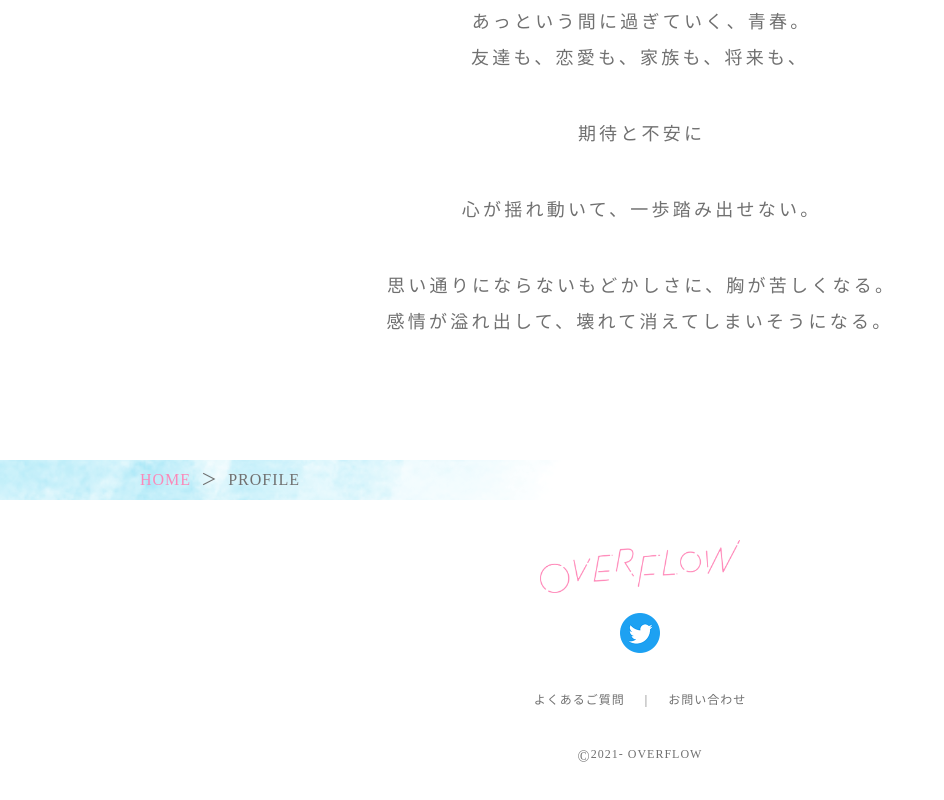
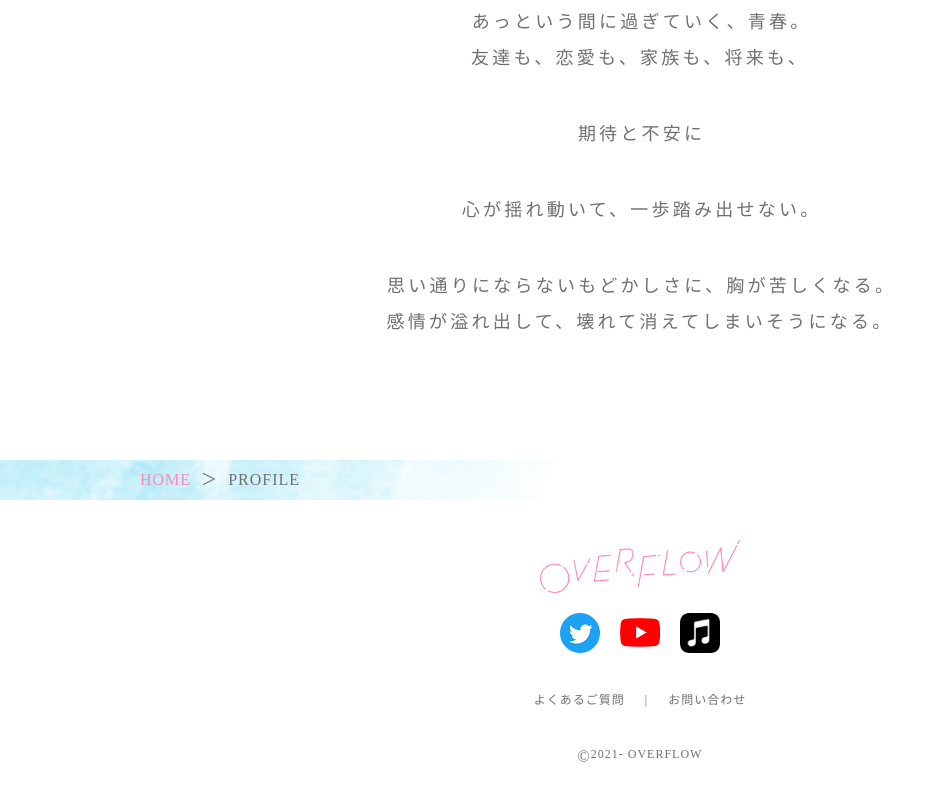
Before and after one commit to Junscana/overflowhp, a Nuxt app: page /about in a window 1280 px wide. Shown: the part 1033-1833 px from the top of the page, without its empty margins (0-944 px from the left). Built offline with nearby package versions, Linux system fonts and the light colour scheme; a web font is replaced by a local one.

Commit message:
【Footer】Fix：FAQリンク有効化、メニューSNS追加

```diff
--- a/components/LayoutFooter.vue
+++ b/components/LayoutFooter.vue
@@ -49,18 +49,23 @@ export default {
         {
           url: 'https://twitter.com/OVER_FLOW_info',
           src: require('~/assets/images/sns/twitter.png'),
-          alt: 'hoge'
-        }
+          alt: 'Twitterロゴ'
+        },
         // {
         //   url: 'https://www.instagram.com/idlidl2021/?igshid=5e2hjn3jeaha',
         //   src: require('~/assets/images/sns/instagram.png'),
-        //   alt: 'hoge'
+        //   alt: 'Instagramロゴ'
         // },
-        // {
-        //   url: 'https://www.youtube.com/',
-        //   src: require('~/assets/images/sns/youtube.png'),
-        //   alt: 'hoge'
-        // }
+        {
+          url: 'https://www.youtube.com/channel/UCanSgEracEOhy8DaI8M3X3w',
+          src: require('~/assets/images/sns/youtube.png'),
+          alt: 'YouTubeロゴ'
+        },
+        {
+          url: 'https://linkco.re/aEZSP6yg',
+          src: require('~/assets/images/sns/applemusic.png'),
+          alt: 'apple musicロゴ'
+        }
       ],
       bnrItemList: [
         // {
@@ -71,13 +76,9 @@ export default {
       ],
       linkItemList: [
         {
-          url: '',
+          url: '/faq/',
           text: 'よくあるご質問'
         },
-        // {
-        //   url: '/faq/',
-        //   text: 'よくあるご質問'
-        // },
         {
           url: '/contact/',
           text: 'お問い合わせ'
```
